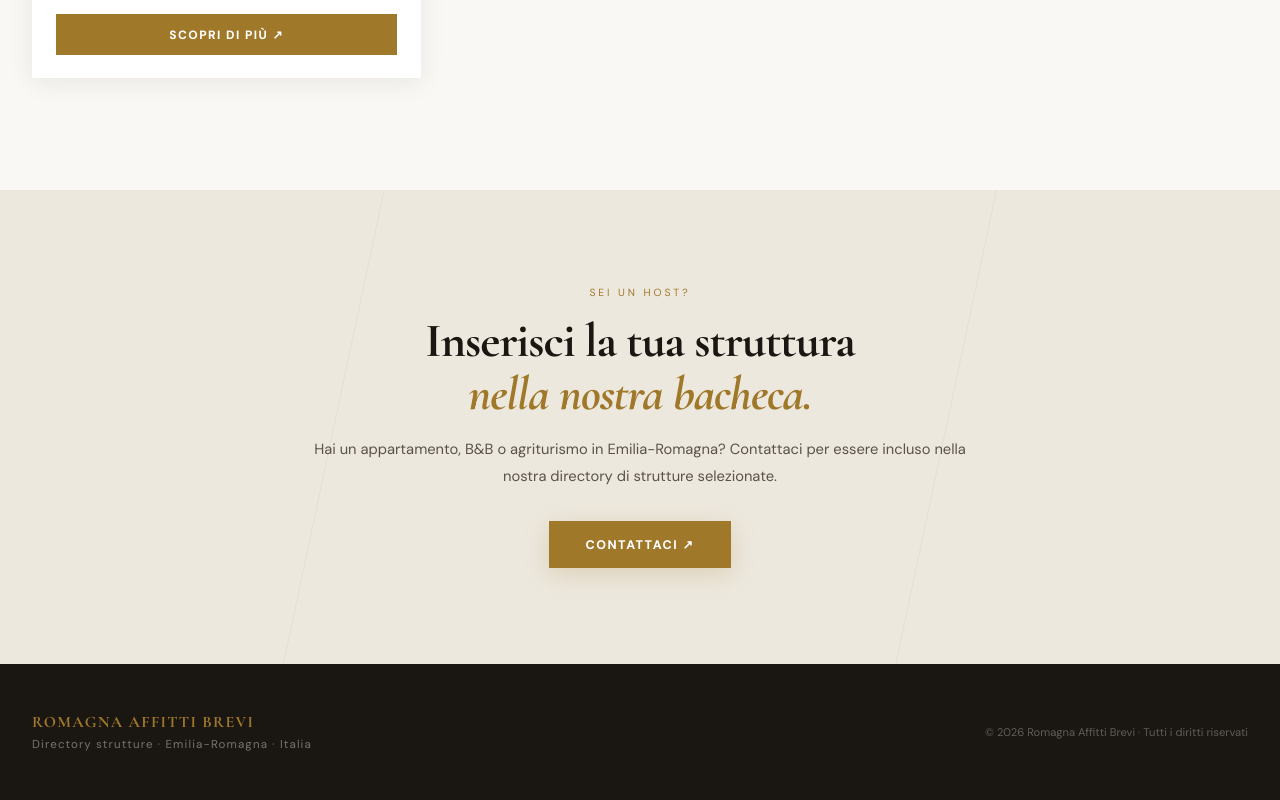
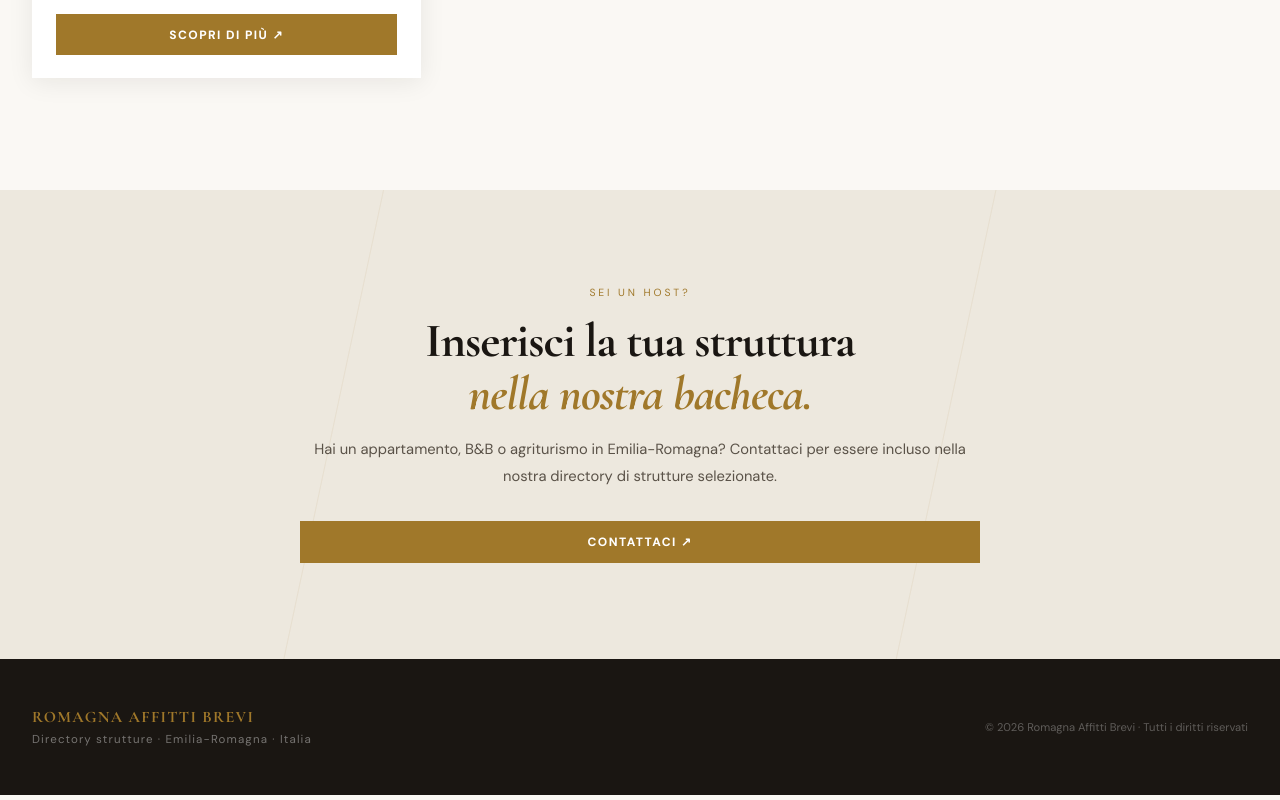
Before and after one commit to vittorionegri68-alt/romagna-affiti-brevi, a React (Vite) app: page / in a window 1280 px wide. Shown: the part 1381-2181 px from the top of the page. Built offline with nearby package versions, Linux system fonts and the light colour scheme.

Commit message:
Update App.jsx

```diff
--- a/src/App.jsx
+++ b/src/App.jsx
@@ -293,7 +293,7 @@ function CtaBanner() {
             Hai un appartamento, B&B o agriturismo in Emilia-Romagna? Contattaci per essere incluso nella nostra directory di strutture selezionate.
           </p>
           <a href="mailto:vittorio_negri@hotmail.com"
-            style={{ display: "inline-flex", alignItems: "center", gap: "0.5rem", background: C.gold, color: "#fff", padding: "0.95rem 2.25rem", fontSize: "0.78rem", fontWeight: 800, letterSpacing: "0.12em", textTransform: "uppercase", textDecoration: "none", fontFamily: "'DM Sans',sans-serif", boxShadow: "0 6px 24px rgba(160,120,42,0.22)", transition: "all 0.25s" }}
+            style={{ display: "flex", alignItems: "center", justifyContent: "center", gap: "0.5rem", background: C.gold, color: "#fff", padding: "0.8rem 1.5rem", fontSize: "0.75rem", fontWeight: 800, letterSpacing: "0.12em", textTransform: "uppercase", textDecoration: "none", fontFamily: "'DM Sans',sans-serif", transition: "background 0.2s", textAlign: "center" }}
             onMouseEnter={e => { e.currentTarget.style.background = "#8a6520"; e.currentTarget.style.transform = "translateY(-2px)"; }}
             onMouseLeave={e => { e.currentTarget.style.background = C.gold; e.currentTarget.style.transform = "translateY(0)"; }}>
             Contattaci ↗
```
